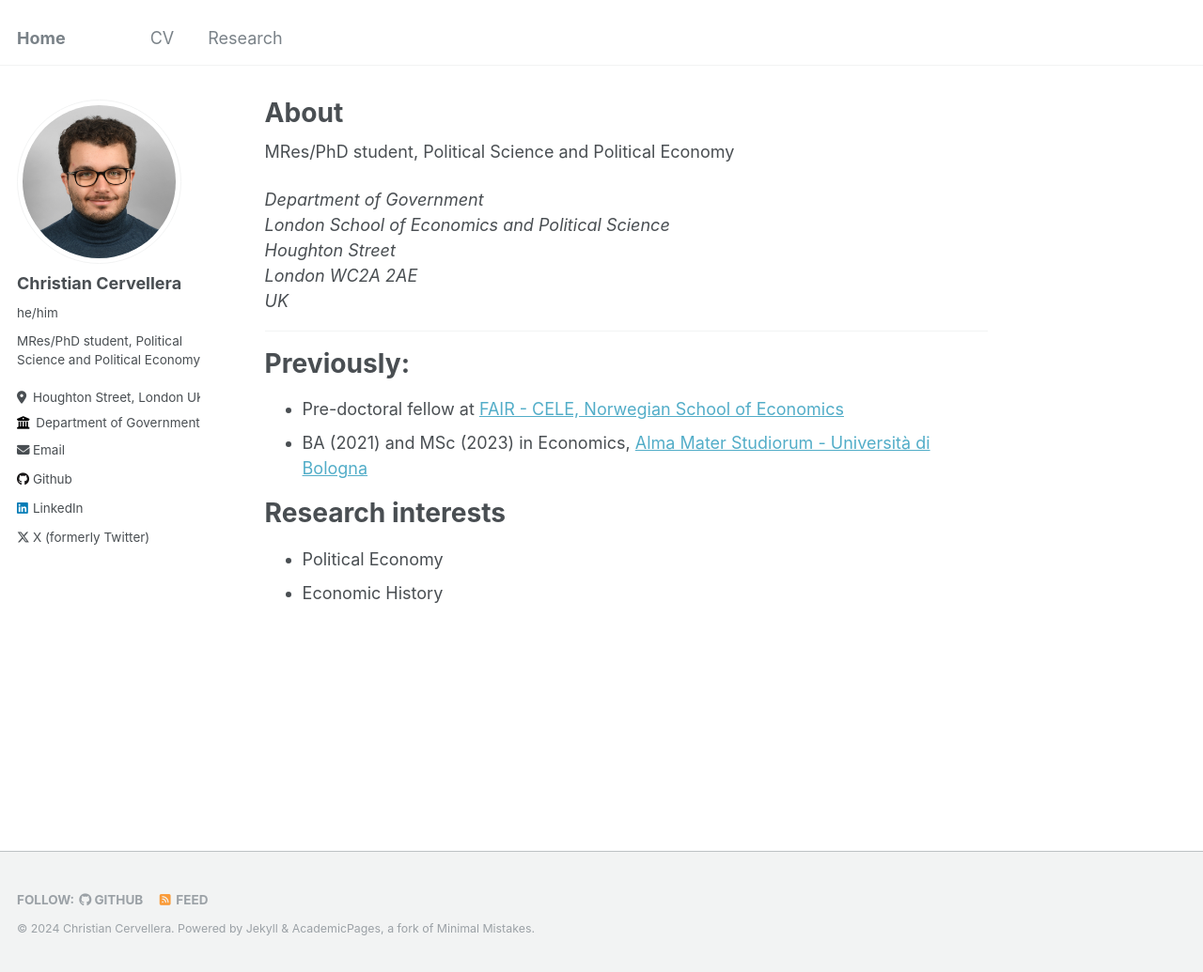
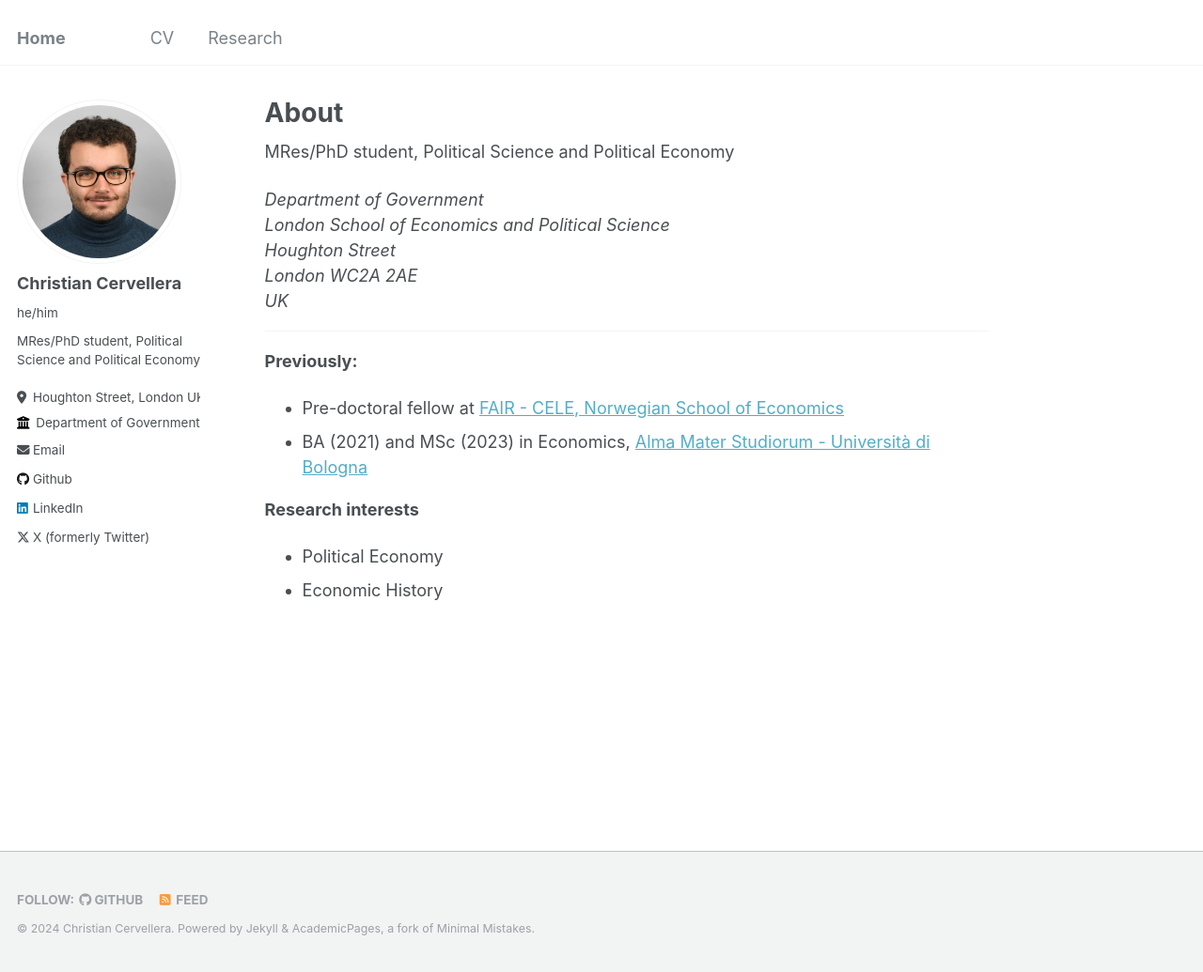
Before and after one commit to ritwika-das/ritwika-das.github.io, a Jekyll site: the page built from _pages/about.md, in a window 1280 px wide and 1035 px high. Shown: the whole window at 94% size. Built offline with Jekyll 4.4.1, drawn with Linux system fonts in a browser that asks for light colours.

```diff
--- a/_pages/about.md
+++ b/_pages/about.md
@@ -16,10 +16,10 @@ Department of Government<br />London School of Economics and Political Science<b
 
 ------
 
-# Previously:
+**Previously:**
 * Pre-doctoral fellow at [FAIR - CELE, Norwegian School of Economics](https://www.nhh.no/en/research-centres/fair)
 * BA (2021) and MSc (2023) in Economics, [Alma Mater Studiorum - Università di Bologna](https://dse.unibo.it/it/index.html)
 
-# Research interests
+**Research interests**
 * Political Economy
 * Economic History
```
